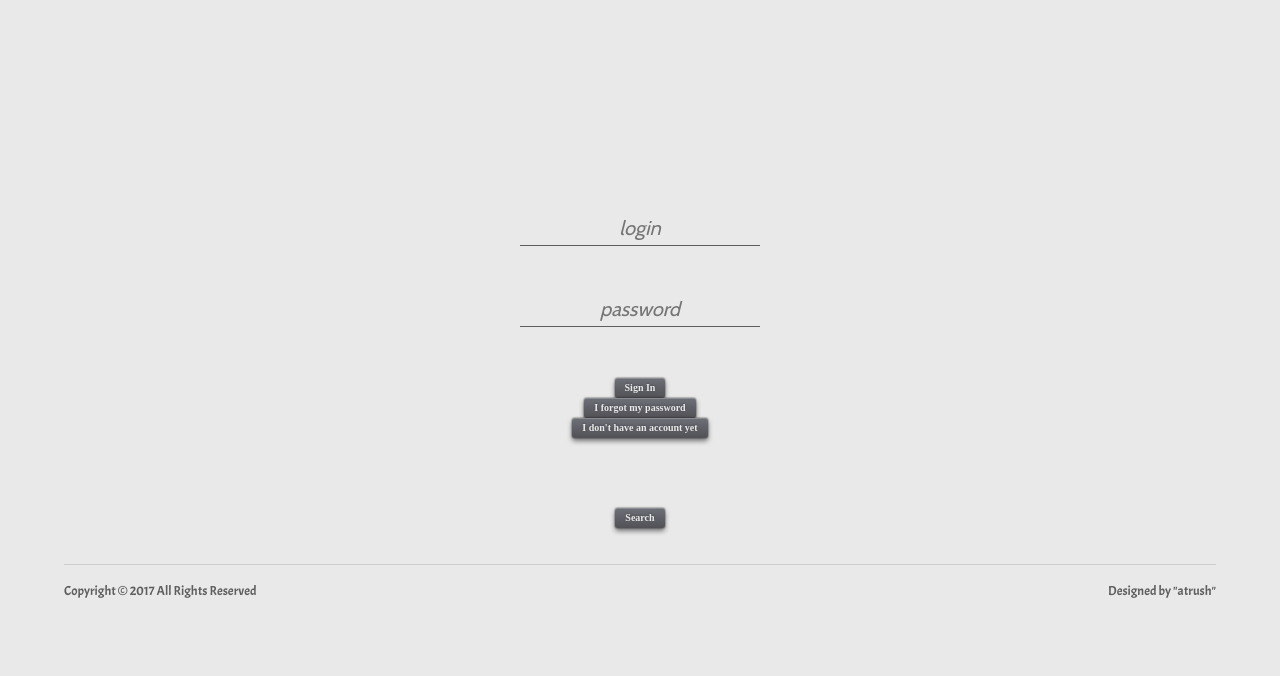
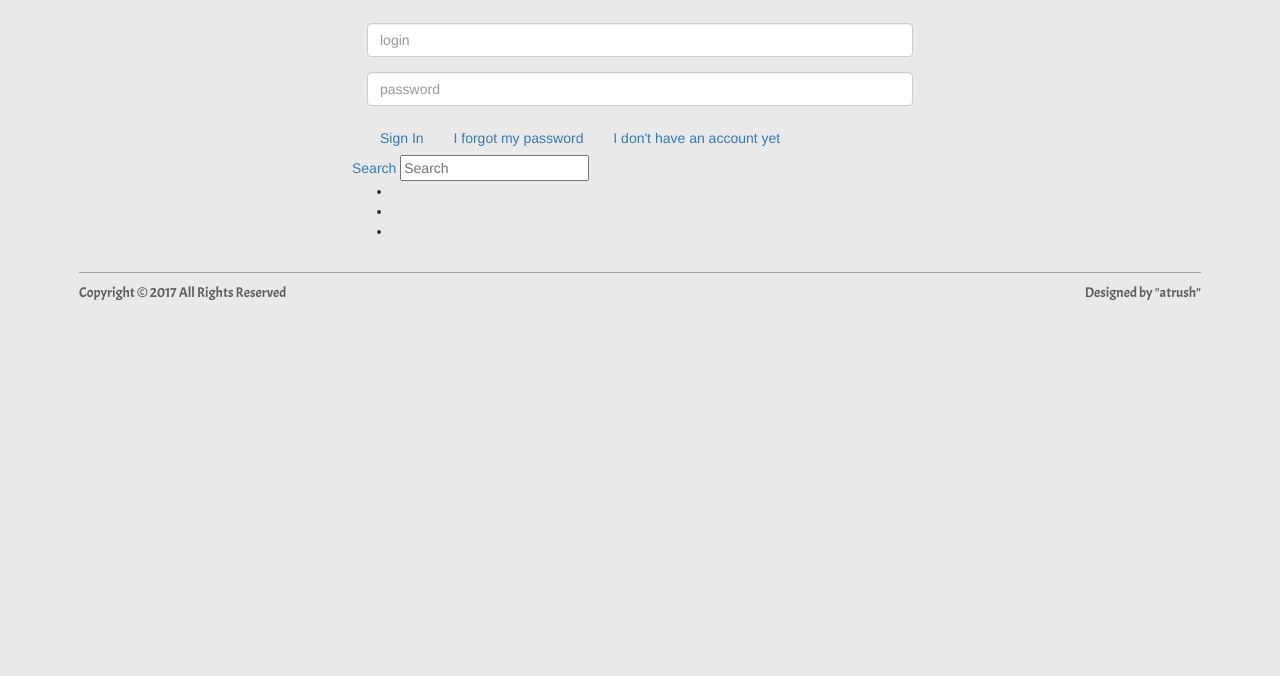
Before and after one commit to artemtrush/42-project-camagru, a PHP site: page /authentication in a window 1280 px wide. Shown: the top 676 px of the page. Run offline with PHP 8.4, Linux system fonts and the light colour scheme; some libraries are stand-ins or nearby versions.

Commit message:
bootstrap

```diff
--- a/components/Sendmail.php
+++ b/components/Sendmail.php
@@ -1,8 +1,8 @@
 <?php
 
 /*
-https://tympanus.net/Tutorials/CSS3ButtonSwitches/index3.html
-https://codepen.io/Katrine-Marie/pen/jPYxvj
+https://tympanus.net/Tutorials/CSS3ButtonSwitches/index3.html               switch
+https://codepen.io/Katrine-Marie/pen/jPYxvj									button
 http://cssdeck.com/labs/esbtmdeg
 https://www.freshdesignweb.com/css3-buttons/
 
--- a/template/css/style.css
+++ b/template/css/style.css
@@ -1,15 +1,12 @@
-@import "/template/css/_reset.css";
+/*@import "/template/css/_reset.css";
 @import "/template/css/header.css";
 @import "/template/css/authentication.css";
 @import "/template/css/selfie.css";
 @import "/template/css/gallery.css";
 @import "/template/css/recovery.css";
+*/
 
 body {
-    word-wrap: break-word;
-
-    width: 90%;
-    height: auto;
     padding-left: 5%;
     padding-right: 5%;
     padding-top: 1%;
@@ -17,31 +14,20 @@ body {
     background-color: #e9e9e9;
 }
 
-footer hr {
-    width: 100%;
-    margin: 0;
-}
-footer div {
-    width: 100%;
-    min-height: 50px;
-    font-size: 13px;
+footer {
     font-family: 'Acme', sans-serif;
     color: #5F5E5E;
-
-    display: flex;
-    flex-wrap: wrap;
-    justify-content: space-between;
-    align-items: center;
-    align-content: stretch;
-}
-footer span {
     -webkit-user-select: none;
     -moz-user-select: none;
     user-select: none;
-    height: 30px;
-    line-height: 30px;
 }
 
+footer hr {
+    margin-bottom: 10px;
+    opacity: 0.5;
+    background-color: #5F5E5E;
+    height: 1px;
+}
 
 .window_error {
     position: fixed;
@@ -56,6 +42,10 @@ footer span {
     -moz-transition: all 3s ease-out;
 }
 
+
+
+
+/*
 a.button {
 
     position: relative;
--- a/views/_footer.php
+++ b/views/_footer.php
@@ -1,14 +1,19 @@
 <footer>
-    <hr>
-    <div>
+	<div class=container-fluid>
+		<div class="row">
+			<div class="col-md-12"><hr></div>
+			<div class="col-md-6 text-left">
 				<span>
 					Copyright &copy; <?=date ('Y')?> All Rights Reserved
 				</span>
-
+			</div>
+			<div class="col-md-6 text-right">
 				<span>
 					Designed by "atrush"
 				</span>
 			</div>
+		</div>
+	</div>
 	<!--    Include error_repoting module-->
 	<script src="/template/js/error_reporting.js"></script>
 </footer>
--- a/views/authentication/index.php
+++ b/views/authentication/index.php
@@ -4,8 +4,9 @@
 	<meta http-equiv="content-type" content="text/html" charset="utf-8">
 	<title>Authentication</title>
 
+	<link rel="stylesheet" href="https://maxcdn.bootstrapcdn.com/bootstrap/3.3.7/css/bootstrap.min.css" integrity="sha384-BVYiiSIFeK1dGmJRAkycuHAHRg32OmUcww7on3RYdg4Va+PmSTsz/K68vbdEjh4u" crossorigin="anonymous">
+
 	<link href="https://fonts.googleapis.com/css?family=Cabin|Dosis|Acme" rel="stylesheet">
-
 	<link href="/template/css/style.css" rel="stylesheet" type="text/css">
 
 	<script src="/template/js/authentication.js"></script>
@@ -13,18 +14,37 @@
 </head>
 <body class="authentication">
 
-	<div id="sign_form" class="authentication_nav">
+<div class="container-fluid">
+	<div class="row">
+		<div id="sign_form" class="col-md-6 col-md-offset-3 authentication_nav">
+			<div class="row">
 
+				<div class="col-md-12">
 					<p id="hint_area"></p>
-		<input id="login" class="input_field" maxlength="15" placeholder="login">
-		<input id="mail" class="input_field" maxlength="50" placeholder="email">
-		<input type="password" id="pass" class="input_field" maxlength="20" placeholder="password">
-		<input type="password" id="confirm" class="input_field" maxlength="20" placeholder="confirmation">
+				</div>
 
-		<div class="flex_column">
-			<a class="button" id="sign"></a>
-			<a class="button" id="forgot">I forgot my password</a>
-			<a class="button" id="switch"></a>
+				<div class="col-md-12">
+					<div class="form-group">
+						<input id="login" class="form-control input_field" maxlength="15" placeholder="login">
+					</div>
+					<div class="form-group">
+						<input id="mail" class="form-control input_field" maxlength="50" placeholder="email">
+					</div>
+					<div class="form-group">
+						<input type="password" id="pass" class="form-control input_field" maxlength="20" placeholder="password">
+					</div>
+					<div class="form-group">
+						<input type="password" id="confirm" class="form-control input_field" maxlength="20" placeholder="confirmation">
+					</div>
+				</div>
+
+				<div class="col-md-12">
+					<a class="btn button" id="sign"></a>
+					<a class="btn button" id="forgot">I forgot my password</a>
+					<a class="btn button" id="switch"></a>
+				</div>
+
+
 					<div>
 						<a id="search_link" class="button" onclick="H.searchShow()">
 							Search
@@ -36,10 +56,11 @@
 							<li class="search_login" onmousedown="H.searchRedirect(this.innerHTML);"></li>
 						</ul>
 					</div>
+
 			</div>
 		</div>
 
-	<div id="email_code" class="authentication_nav">
+		<div id="email_code" class="col-md-6 authentication_nav">
 			<span id="verification_hint"></span>
 			<input id="code" class="input_field" maxlength="20" placeholder="verification code">
 			<a id="register" class="button"> Complete registration </a>
@@ -47,7 +68,9 @@
 			<a id="return_to_sign" class="button">Back!!</a>
 		</div>
 
-	<div id="loading" class="authentication_nav"></div>
+		<div id="loading" class="col-md-6 authentication_nav"></div>
+	</div>
+</div>
 
 	<?php include_once (ROOT.'/views/_footer.php'); ?>
 	<script>
--- a/views/selfie/index.php
+++ b/views/selfie/index.php
@@ -3,12 +3,9 @@
 <head>
     <meta http-equiv="content-type" content="text/html" charset="utf-8">
     <title>Selfie</title>
-    <meta name="keywords" content="">
-    <meta name="description" content="">
 
     <link href="https://fonts.googleapis.com/css?family=Gloria+Hallelujah" rel="stylesheet">
     <link href="https://fonts.googleapis.com/css?family=Acme" rel="stylesheet">
-
     <link href="/template/css/style.css" rel="stylesheet" type="text/css">
 
     <script src="/template/js/selfie.js"></script>
```
Lines whose indentation alone changed are shown as unchanged.
